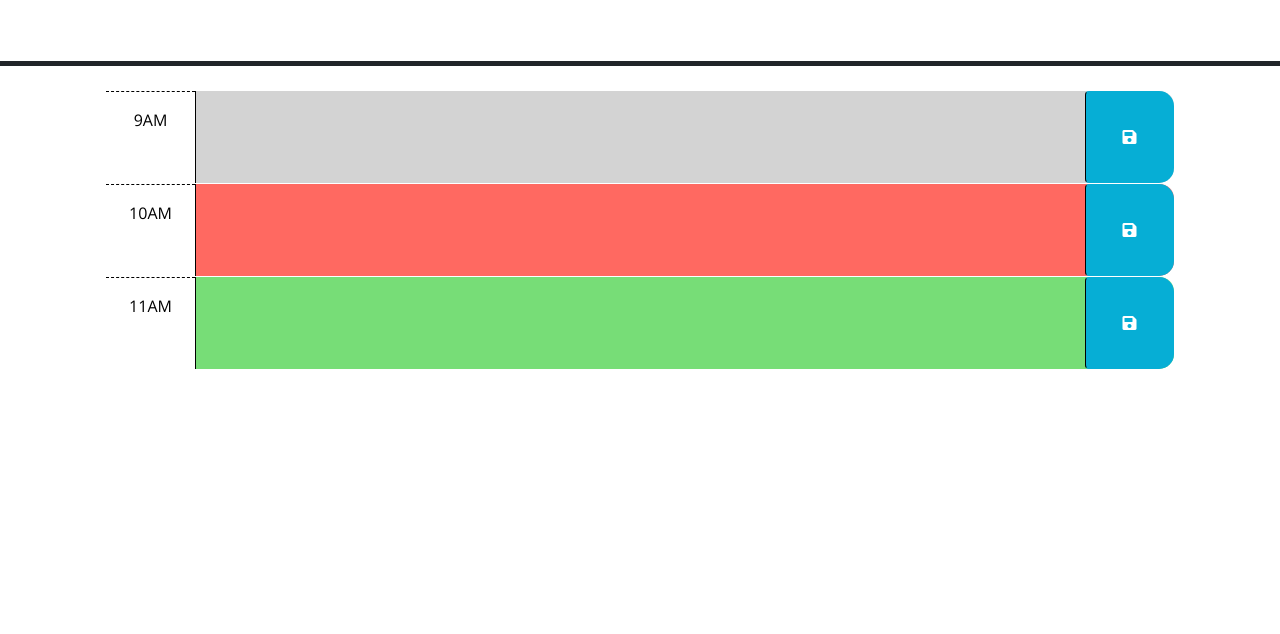
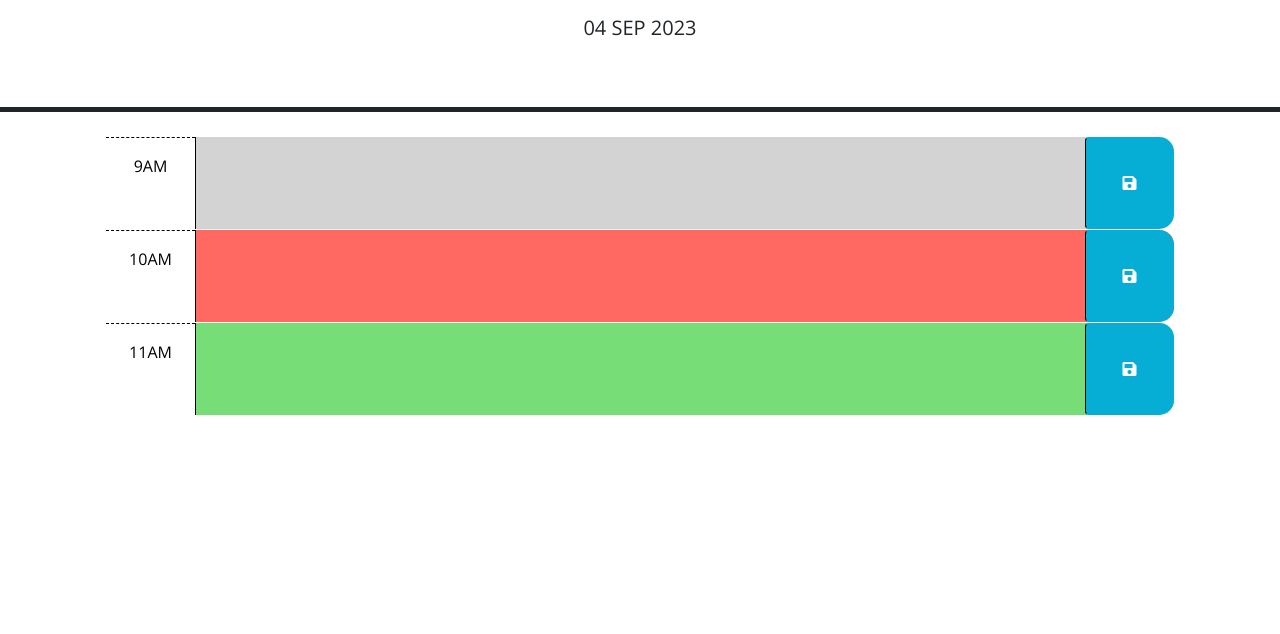
Before and after one commit to jkellogg01/work-day-scheduler, a plain HTML site: page index.html in a window 1280 px wide. Shown: the part 166-800 px from the top of the page. Drawn offline with nearby package versions, Linux system fonts and the light colour scheme.

Commit message:
add date display

```diff
--- a/index.html
+++ b/index.html
@@ -26,7 +26,7 @@
     <header class="p-5 mb-4 border-5 border-bottom border-dark text-center">
       <h1 class="display-3">Work Day Scheduler</h1>
       <p class="lead">A simple calendar app for scheduling your work day</p>
-      <p id="currentDay" class="lead"></p>
+      <p id="current-day" class="lead"></p>
     </header>
     <div class="container-lg px-5">
       <!-- Use class for "past", "present", and "future" to apply styles to the
--- a/script.js
+++ b/script.js
@@ -1,23 +1,20 @@
-// Wrap all code that interacts with the DOM in a call to jQuery to ensure that
-// the code isn't run until the browser has finished rendering all the elements
-// in the html.
+// Wrap all code that interacts with the DOM in a call to jQuery to ensure thatthe code isn't run until the browser has finished rendering all the elements in the html.
+
 $(function () {
-  // TODO: Add a listener for click events on the save button. This code should
-  // use the id in the containing time-block as a key to save the user input in
-  // local storage. HINT: What does `this` reference in the click listener
-  // function? How can DOM traversal be used to get the "hour-x" id of the
-  // time-block containing the button that was clicked? How might the id be
-  // useful when saving the description in local storage?
-  //
-  // TODO: Add code to apply the past, present, or future class to each time
-  // block by comparing the id to the current hour. HINTS: How can the id
-  // attribute of each time-block be used to conditionally add or remove the
-  // past, present, and future classes? How can Day.js be used to get the
-  // current hour in 24-hour time?
-  //
-  // TODO: Add code to get any user input that was saved in localStorage and set
-  // the values of the corresponding textarea elements. HINT: How can the id
-  // attribute of each time-block be used to do this?
-  //
+  const dateDisplayEl = $("#current-day");
+  // TODO: Add a listener for click events on the save button. This code should use the id in the containing time-block as a key to save the user input in local storage.
+  // HINT: What does `this` reference in the click listener function?
+  // How can DOM traversal be used to get the "hour-x" id of the time-block containing the button that was clicked?
+  // How might the id be useful when saving the description in local storage?
+
+  // TODO: Add code to apply the past, present, or future class to each time block by comparing the id to the current hour.
+  // HINTS: How can the id attribute of each time-block be used to conditionally add or remove the past, present, and future classes?
+  // How can Day.js be used to get the current hour in 24-hour time?
+
+  // TODO: Add code to get any user input that was saved in localStorage and set the values of the corresponding textarea elements.
+  // HINT: How can the id attribute of each time-block be used to do this?
+
   // TODO: Add code to display the current date in the header of the page.
+  // seems excessive to set up an interval for this.
+  dateDisplayEl.text(dayjs().format("DD MMM YYYY").toUpperCase());
 });
```
